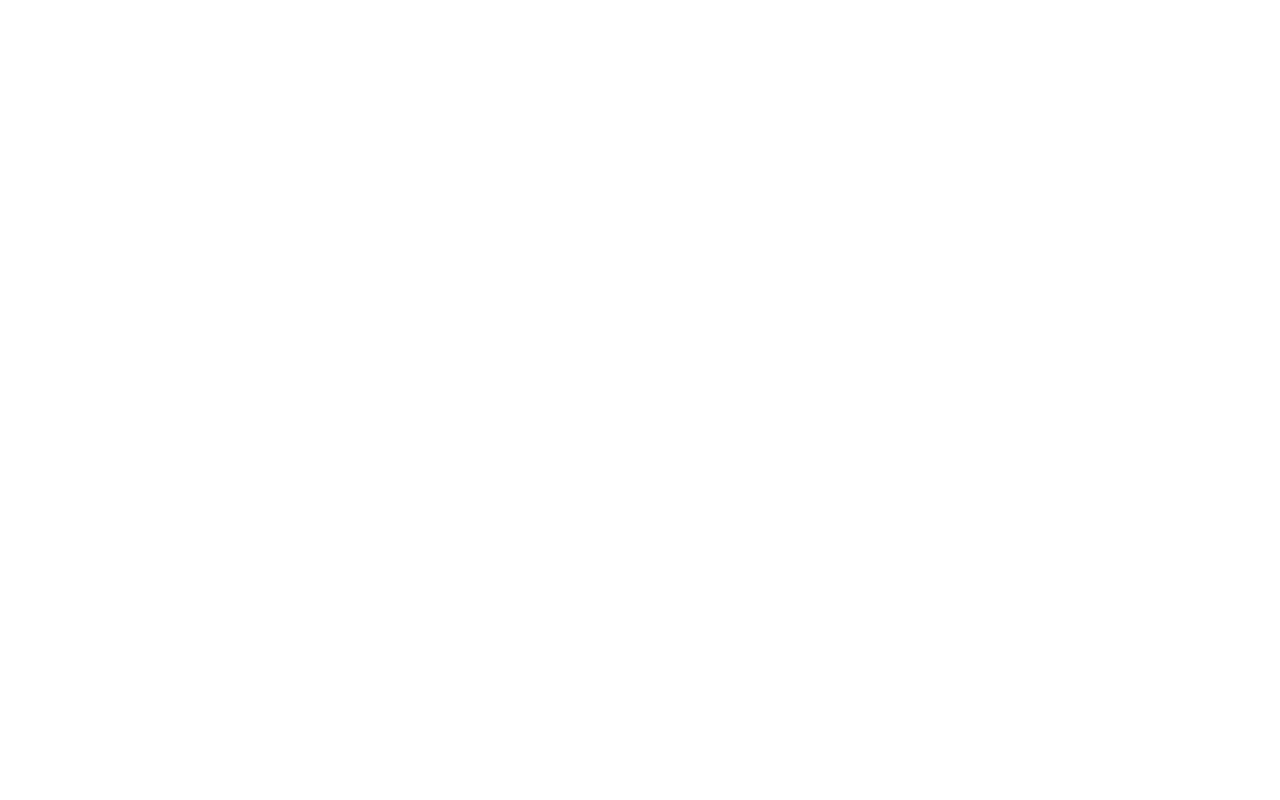
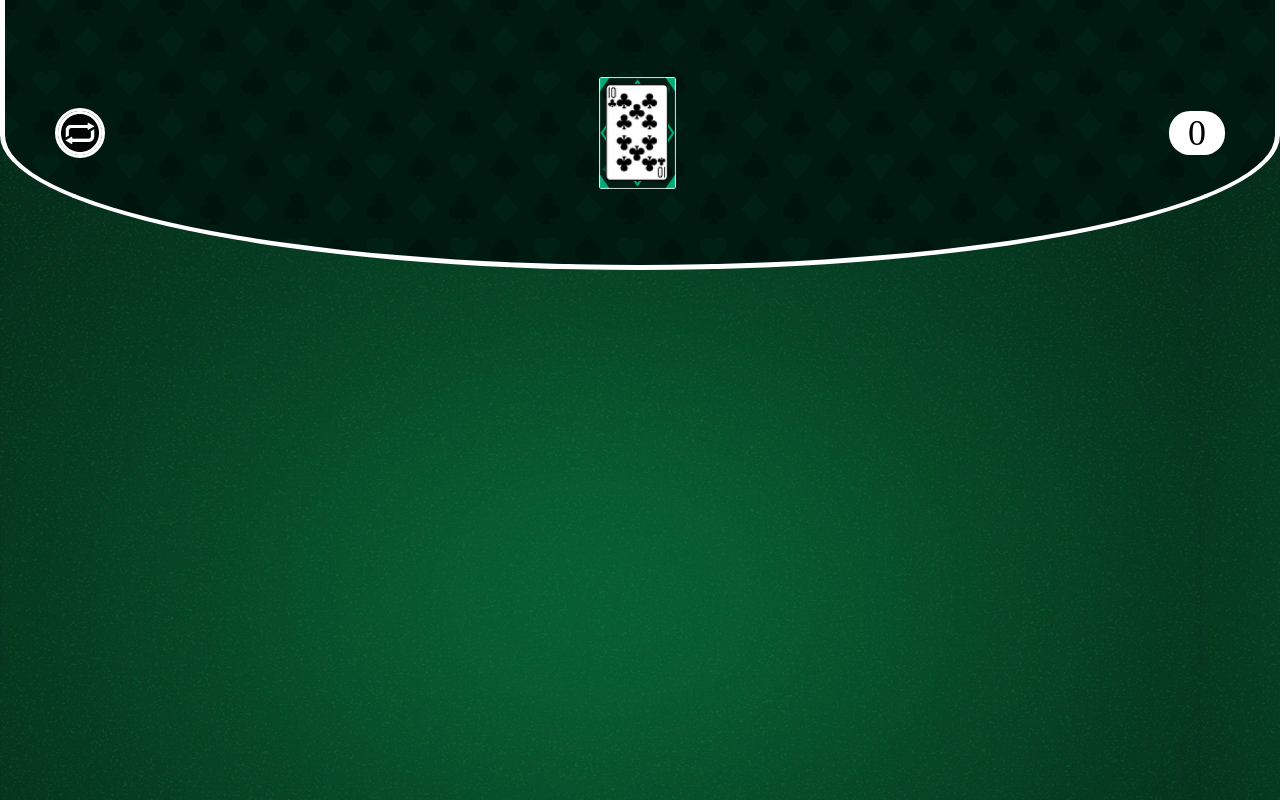
Before and after one commit to devNattan/blackjackzinho, a website built with Vite: page index.html in a window 1280 px wide. Built offline with nearby package versions, Linux system fonts and the light colour scheme.

Commit message:
implementando css

```diff
--- a/index.html
+++ b/index.html
@@ -7,6 +7,17 @@
     <title>Blackjackzinho</title>
 </head>
 <body>
+    <header class="top">
+        <button class="shuffle">
+            <img src="/src/imgs/shuffle.png" alt="embaralhar as cartas">
+        </button>
+        <div class="player-2 cards">
+            <img src="/src/imgs/placeholderCard.png" alt="carta do player 2" class="card">
+            <img src="/src/imgs/placeholderCard.png" alt="carta do player 2" class="card">
+            <img src="/src/imgs/placeholderCard.png" alt="carta do player 2" class="card">
+        </div>
+        <div class="player-2 score">0</div>
+    </header>
     <script src="/src/main.js" type="module"></script>
 </body>
 </html>
--- a/src/main.js
+++ b/src/main.js
@@ -0,0 +1 @@
+import './style.css';
--- /dev/null
+++ b/src/style.css
@@ -0,0 +1,74 @@
+* {
+    margin: 0;
+    padding: 0;
+    box-sizing: border-box;
+}
+
+img {
+    max-width: 100%;
+}
+
+body {
+    display: flex;
+    flex-direction: column;
+    justify-content: flex-start;
+    align-items: center;
+    height: 100vh;
+    background-image: url('/src/imgs/background.png');
+    margin: 0;
+}
+
+.top {
+    width: 100%;
+    height: 270px;
+    border: 5px solid white;
+    border-top: none;
+    background-image: url('/src/imgs/topBackground.png');
+    background-size: 250px;
+    display: flex;
+    justify-content: space-between;
+    align-items: center;
+    padding: 0 50px;
+    box-sizing: border-box;
+    border-bottom-right-radius: 50%;
+    border-bottom-left-radius: 50%;
+}
+
+.shuffle {
+    width: 50px;
+    height: 50px;
+    border-radius: 50%;
+    background-color: rgba(0, 0, 0, 0.53);
+    border: 3px solid white;
+}
+.cards {
+    background-image: url('./imgs/cardsBase.png');
+    background-size: contain;
+    background-repeat: no-repeat;
+    display: flex;
+    justify-content: center;
+    align-items: center;
+    position: relative;
+  }
+
+  .cards > .card {
+    position: absolute;
+    width: 80%;
+  }
+
+  .score {
+    display: flex;
+    justify-content: center;
+    align-items: center;
+    height: 44px;
+    width: 56px;
+    font-size: 36px;
+    color: black;
+    background-color: white;
+    border-radius: 21px;
+  }
+
+  .player-2.cards {
+    height: 112px;
+    width: 77px;
+  }
```
Also changed, not shown: src/imgs/background.png (added), src/imgs/cardsBase.png (added), src/imgs/lose.png (added), src/imgs/placeholderCard.png (added), src/imgs/shuffle.png (added), src/imgs/topBackground.png (added), 6 other files.
